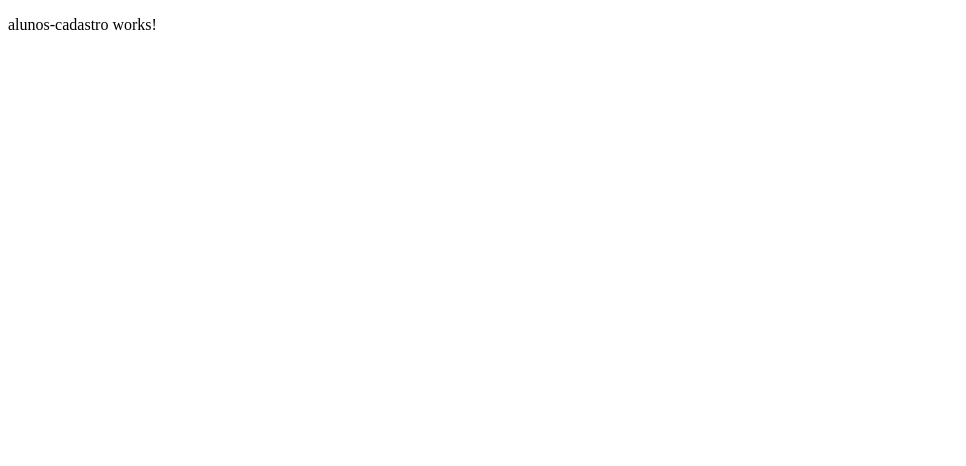
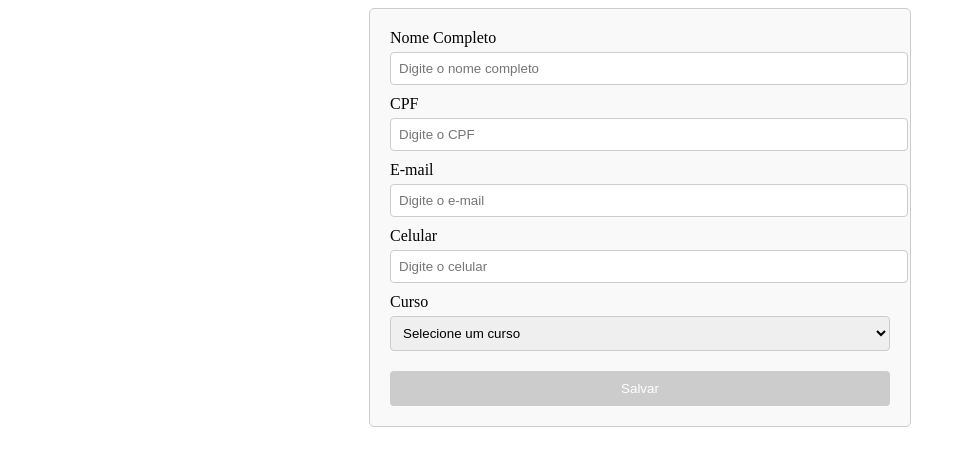
Before and after one commit to esparen/FSEduM2-portal-educacional, an Angular app: page /alunos/cadastro in a window 1280 px wide. Shown: the top 466 px of the page, without its empty margins (0-966 px from the left). Built offline with nearby package versions, Linux system fonts and the light colour scheme.

Commit message:
feat(aluno-cadastro): Updates component with registration form, styling, and localstorage saving

```diff
--- a/src/app/features/alunos-cadastro/alunos-cadastro.component.html
+++ b/src/app/features/alunos-cadastro/alunos-cadastro.component.html
@@ -1 +1,69 @@
-<p>alunos-cadastro works!</p>
+<div class="registration-container">
+  <form [formGroup]="registrationForm" (ngSubmit)="onSubmit()">
+    <div>
+      <label for="fullName">Nome Completo</label>
+      <input
+        id="fullName"
+        type="text"
+        formControlName="fullName"
+        placeholder="Digite o nome completo"
+      />
+      <div *ngIf="fullName.invalid && (fullName.dirty || fullName.touched)" class="error">
+        <div *ngIf="fullName.hasError('required')">Nome completo é obrigatório.</div>
+      </div>
+    </div>
+
+    <div>
+      <label for="cpf">CPF</label>
+      <input
+        id="cpf"
+        type="text"
+        formControlName="cpf"
+        placeholder="Digite o CPF"
+      />
+      <div *ngIf="cpf.invalid && (cpf.dirty || cpf.touched)" class="error">
+        <div *ngIf="cpf.hasError('required')">CPF é obrigatório.</div>
+      </div>
+    </div>
+
+    <div>
+      <label for="email">E-mail</label>
+      <input
+        id="email"
+        type="email"
+        formControlName="email"
+        placeholder="Digite o e-mail"
+      />
+      <div *ngIf="email.invalid && (email.dirty || email.touched)" class="error">
+        <div *ngIf="email.hasError('required')">E-mail é obrigatório.</div>
+        <div *ngIf="email.hasError('email')">E-mail inválido.</div>
+      </div>
+    </div>
+
+    <div>
+      <label for="phone">Celular</label>
+      <input
+        id="phone"
+        type="text"
+        formControlName="phone"
+        placeholder="Digite o celular"
+      />
+      <div *ngIf="phone.invalid && (phone.dirty || phone.touched)" class="error">
+        <div *ngIf="phone.hasError('required')">Celular é obrigatório.</div>
+      </div>
+    </div>
+
+    <div>
+      <label for="course">Curso</label>
+      <select id="course" formControlName="course">
+        <option value="">Selecione um curso</option>
+        <option *ngFor="let course of courses" [value]="course">{{ course }}</option>
+      </select>
+      <div *ngIf="course.invalid && (course.dirty || course.touched)" class="error">
+        <div *ngIf="course.hasError('required')">Curso é obrigatório.</div>
+      </div>
+    </div>
+
+    <button type="submit" [disabled]="registrationForm.invalid">Salvar</button>
+  </form>
+</div>
--- a/src/app/features/alunos-cadastro/alunos-cadastro.component.scss
+++ b/src/app/features/alunos-cadastro/alunos-cadastro.component.scss
@@ -0,0 +1,41 @@
+.registration-container {
+  max-width: 500px;
+  margin: 0 auto;
+  padding: 20px;
+  border: 1px solid #ccc;
+  border-radius: 5px;
+  background-color: #f9f9f9;
+}
+
+label {
+  display: block;
+  margin-bottom: 5px;
+}
+
+input, select {
+  width: 100%;
+  padding: 8px;
+  margin-bottom: 10px;
+  border: 1px solid #ccc;
+  border-radius: 4px;
+}
+
+button {
+  width: 100%;
+  padding: 10px;
+  margin-top: 10px;
+  border: none;
+  border-radius: 4px;
+  background-color: #007bff;
+  color: #fff;
+  cursor: pointer;
+}
+
+button:disabled {
+  background-color: #ccc;
+}
+
+.error {
+  color: red;
+  font-size: 12px;
+}
--- a/src/app/features/alunos-cadastro/alunos-cadastro.component.ts
+++ b/src/app/features/alunos-cadastro/alunos-cadastro.component.ts
@@ -1,12 +1,63 @@
 import { Component } from '@angular/core';
+import { CommonModule } from '@angular/common';
+import {
+  FormBuilder,
+  FormGroup,
+  ReactiveFormsModule,
+  Validators,
+} from '@angular/forms';
+import { Router } from '@angular/router';
 
 @Component({
   selector: 'app-alunos-cadastro',
   standalone: true,
-  imports: [],
+  imports: [ReactiveFormsModule, CommonModule],
   templateUrl: './alunos-cadastro.component.html',
-  styleUrl: './alunos-cadastro.component.scss'
+  styleUrl: './alunos-cadastro.component.scss',
 })
 export class AlunosCadastroComponent {
+  registrationForm: FormGroup;
+  courses: string[] = ['Matemática', 'Biologia', 'História', 'Informática'];
 
+  constructor(private fb: FormBuilder, private router: Router) {
+    this.registrationForm = this.fb.group({
+      fullName: ['', Validators.required],
+      cpf: ['', Validators.required],
+      email: ['', [Validators.required, Validators.email]],
+      phone: ['', Validators.required],
+      course: ['', Validators.required],
+    });
+  }
+
+  get fullName() {
+    return this.registrationForm.get('fullName')!;
+  }
+
+  get cpf() {
+    return this.registrationForm.get('cpf')!;
+  }
+
+  get email() {
+    return this.registrationForm.get('email')!;
+  }
+
+  get phone() {
+    return this.registrationForm.get('phone')!;
+  }
+
+  get course() {
+    return this.registrationForm.get('course')!;
+  }
+
+  onSubmit() {
+    if (this.registrationForm.valid) {
+      console.log('Dados do usuário:', this.registrationForm.value);
+      localStorage.setItem('studentData', JSON.stringify(this.registrationForm.value));
+
+      alert('Usuário salvo com sucesso');
+
+      // Redireciona para a tela de listagem de usuários
+      this.router.navigate(['/alunos']);
+    }
+  }
 }
```
